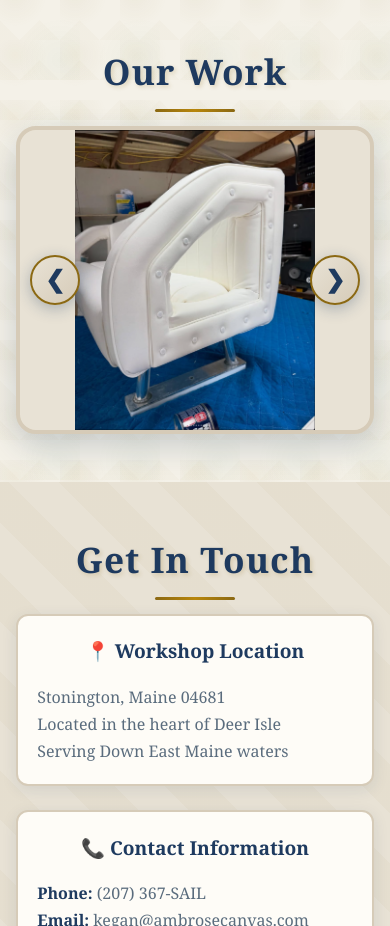
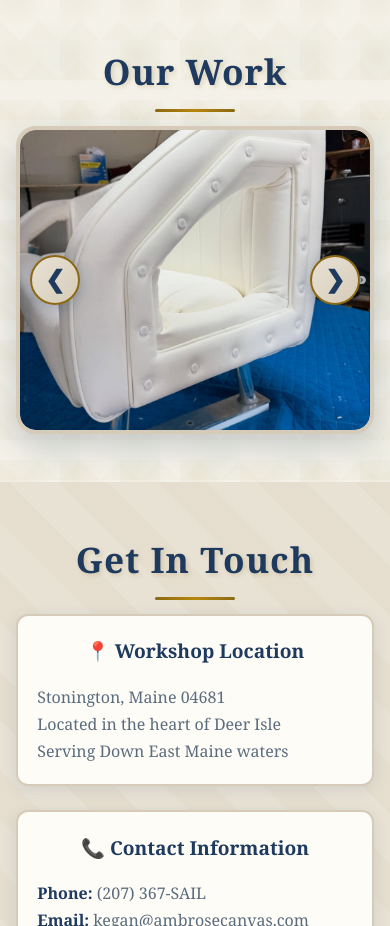
Before and after one commit to jammbrose/ambrose-canvas, a plain HTML site: page index.html in a window 390 px wide. Shown: the part 5360-6286 px from the top of the page. Drawn offline with Linux system fonts and the light colour scheme.

Commit message:
Fix mobile gallery images to fill space properly
- Reverted object-fit back to 'cover' to ensure images fill the gallery space
- Simplified gallery container positioning on mobile
- Removed unnecessary transform and flexbox that was causing size issues
- Images now properly fill the 400px height on tablets and 300px on phones
- Maintained centered object-position for good image cropping

🤖 Generated with [Claude Code](https://claude.ai/code)

Co-Authored-By: Claude <noreply@anthropic.com>

```diff
--- a/styles.css
+++ b/styles.css
@@ -796,30 +796,27 @@ textarea {
     .gallery-container {
         max-width: 100%;
         margin: 0 auto;
-        display: flex;
-        align-items: center;
-        justify-content: center;
+        width: 100%;
+        position: relative;
     }
 
     .gallery-images {
         height: 400px; /* Shorter on mobile */
         width: 100%;
         position: relative;
-        display: flex;
-        align-items: center;
-        justify-content: center;
+        margin: 0 auto;
     }
 
     .gallery-images img {
         position: absolute;
         width: 100%;
         height: 100%;
-        object-fit: contain; /* Changed from cover to contain for mobile */
+        object-fit: cover; /* Back to cover to fill space */
         object-position: center;
         border-radius: 15px;
-        left: 50%;
-        top: 50%;
-        transform: translate(-50%, -50%);
+        left: 0;
+        top: 0;
+        transform: none;
     }
 
     .gallery-nav {
@@ -914,7 +911,7 @@ textarea {
     }
 
     .gallery-images img {
-        object-fit: contain; /* Ensure images fit properly on very small screens */
+        object-fit: cover; /* Keep cover for full space filling */
     }
 
     .service-card {
```
